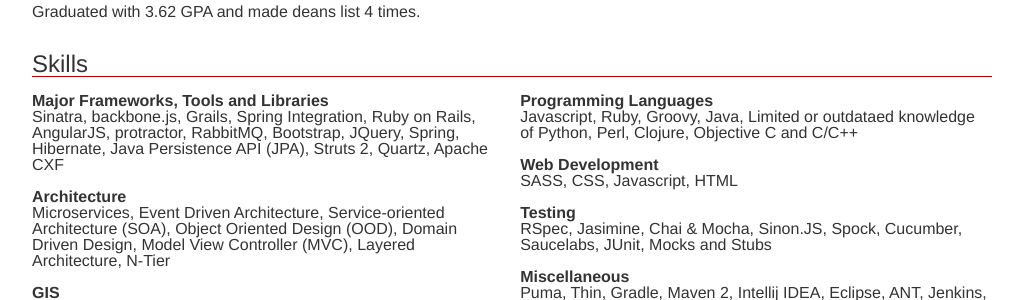
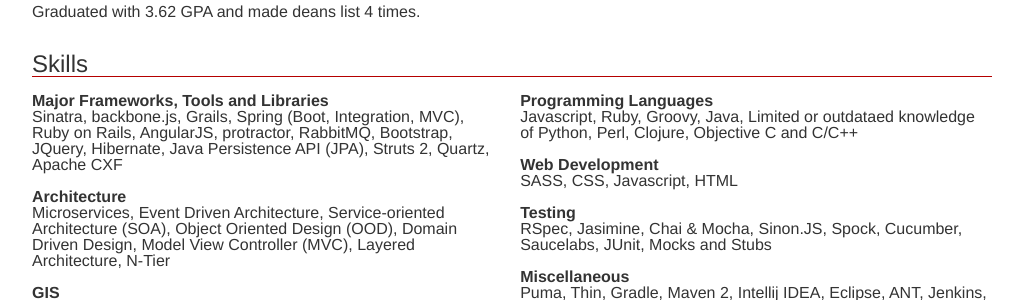
Before and after one commit to billingb/billingb.github.io, a Jekyll site: the page built from resume/index.html, in a window 1280 px wide. Shown: the part 1000-1300 px from the top of the page, without its empty margins (104-1127 px from the left). Built offline with Jekyll 4.4.1, drawn with Linux system fonts in a browser that asks for light colours.

Commit message:
Skill cleanup

```diff
--- a/_data/resume/skills.yaml
+++ b/_data/resume/skills.yaml
@@ -14,14 +14,13 @@
     - Sinatra
     - backbone.js
     - Grails
-    - Spring Integration
+    - Spring (Boot, Integration, MVC)
     - Ruby on Rails
     - AngularJS
     - protractor
     - RabbitMQ
     - Bootstrap
     - JQuery
-    - Spring
     - Hibernate
     - Java Persistence API (JPA)
     - Struts 2
```
